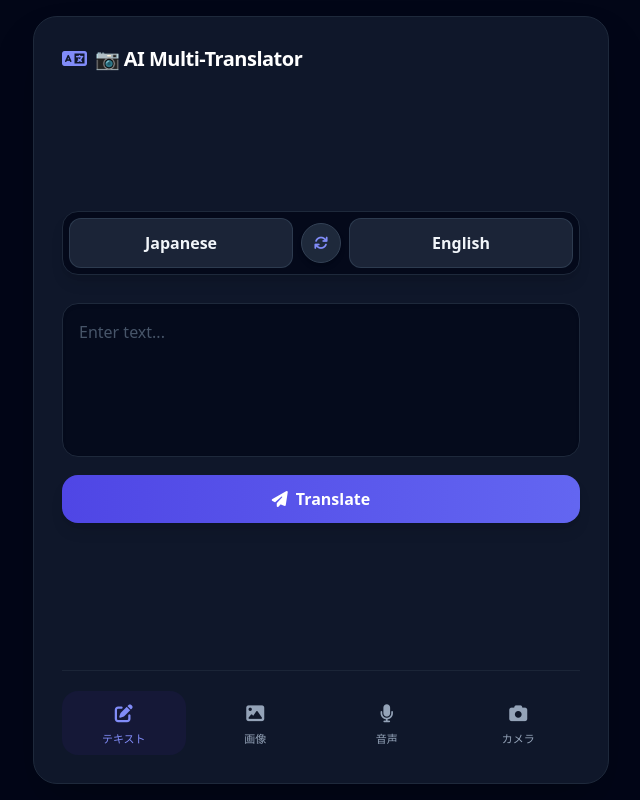
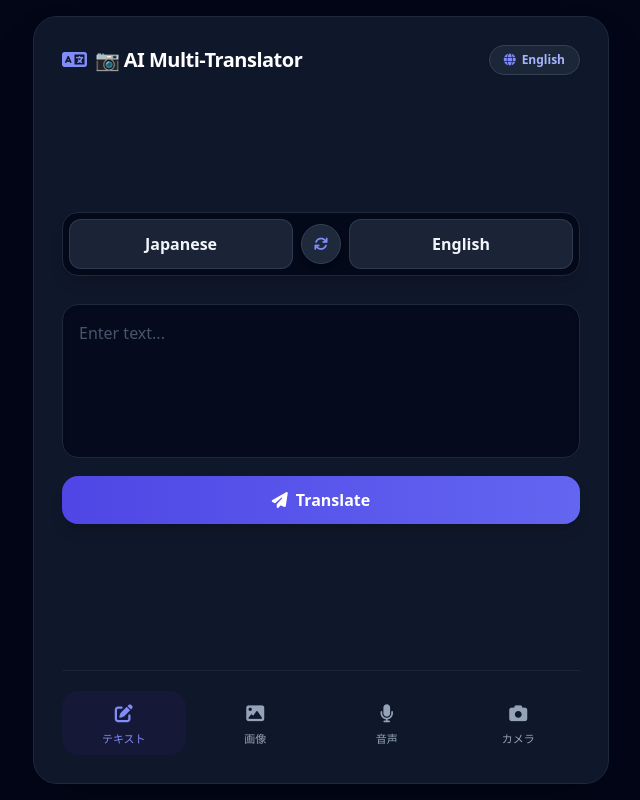
Before and after one commit to cfti1250155-source/flask-image-translator, a Flask app: page / in a window 1280 px wide. Shown: the whole page, without its empty margins (319-959 px from the left). Run offline with Flask 3, Linux system fonts and the light colour scheme; some libraries are stand-ins or nearby versions.

Commit message:
Always show target language selection button in top-right header across all tabs

```diff
--- a/templates/index.html
+++ b/templates/index.html
@@ -11,11 +11,15 @@
 
     <div class="max-w-xl w-full bg-slate-900 rounded-3xl shadow-2xl border border-slate-800 p-5 md:p-7 flex-grow flex flex-col justify-between my-auto">
 
-        <!-- ヘッダー -->
+        <!-- ヘッダー（右上に地球マークの言語変更ボタンを常時表示） -->
         <div class="flex items-center justify-between mb-4">
             <h1 class="text-xl font-bold tracking-tight text-white flex items-center gap-2">
                 <i class="fa-solid fa-language text-indigo-400"></i> {{ ui.title }}
             </h1>
+            <!-- 全タブ共通の地球マーク言語変更ボタン -->
+            <a href="/select-language?type=target" title="翻訳先言語を変更" class="text-xs bg-slate-800/90 hover:bg-slate-700 text-indigo-300 hover:text-white px-3.5 py-1.5 rounded-full border border-slate-700 transition flex items-center gap-1.5 font-semibold shadow-sm">
+                <i class="fa-solid fa-globe text-indigo-400 text-xs"></i> {{ target_lang }}
+            </a>
         </div>
 
         <div class="flex-grow flex flex-col justify-center">
```
